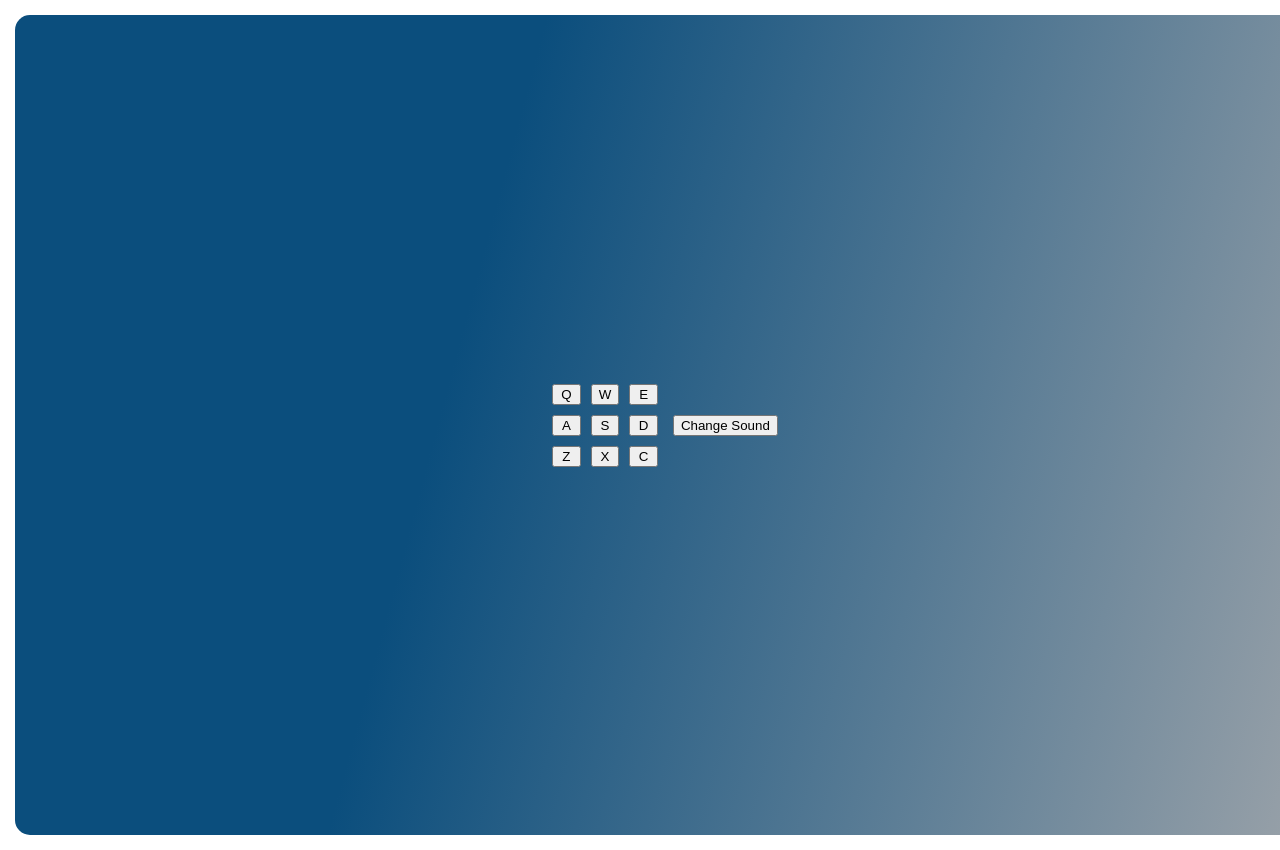
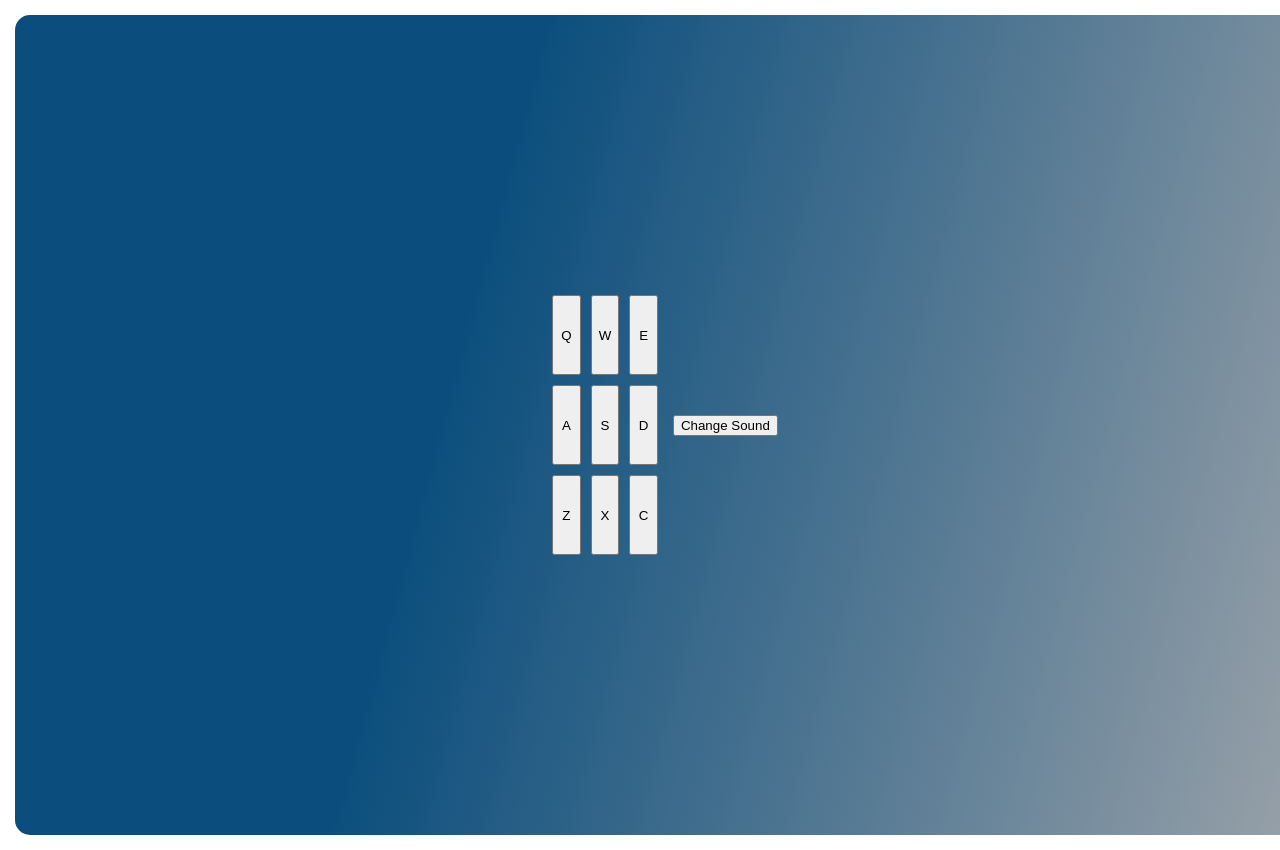
Before and after one commit to didi-devs/my-drum-machine, a React (Create React App) app: page / in a window 1280 px wide. Shown: the top 850 px of the page. Built offline with nearby package versions, Linux system fonts and the light colour scheme.

Commit message:
Keys sie readjusted

```diff
--- a/src/App.scss
+++ b/src/App.scss
@@ -17,6 +17,13 @@
   grid-template-columns: repeat(3, 1fr);
 }
 
+.keyboard .drum-pad {
+  width: 100%;
+  height: 80px;
+  outline:none;
+
+}
+
 .wrapper {
   width: 100%;
   display: grid;
```
